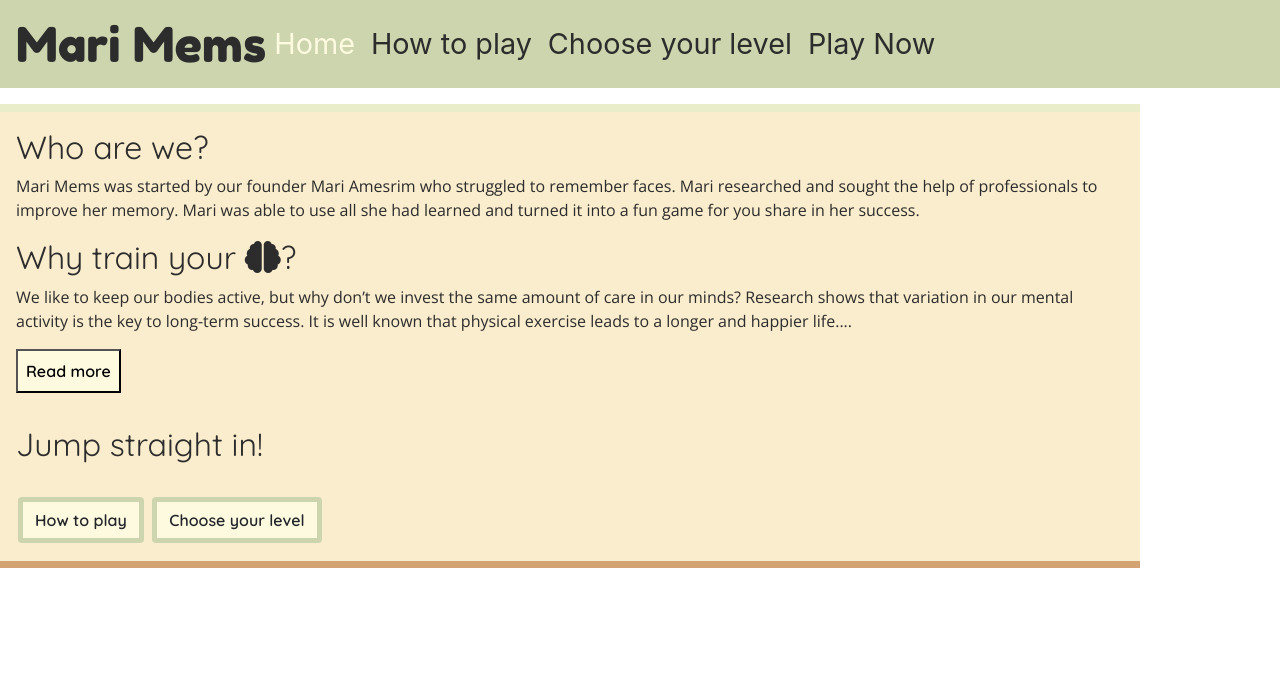
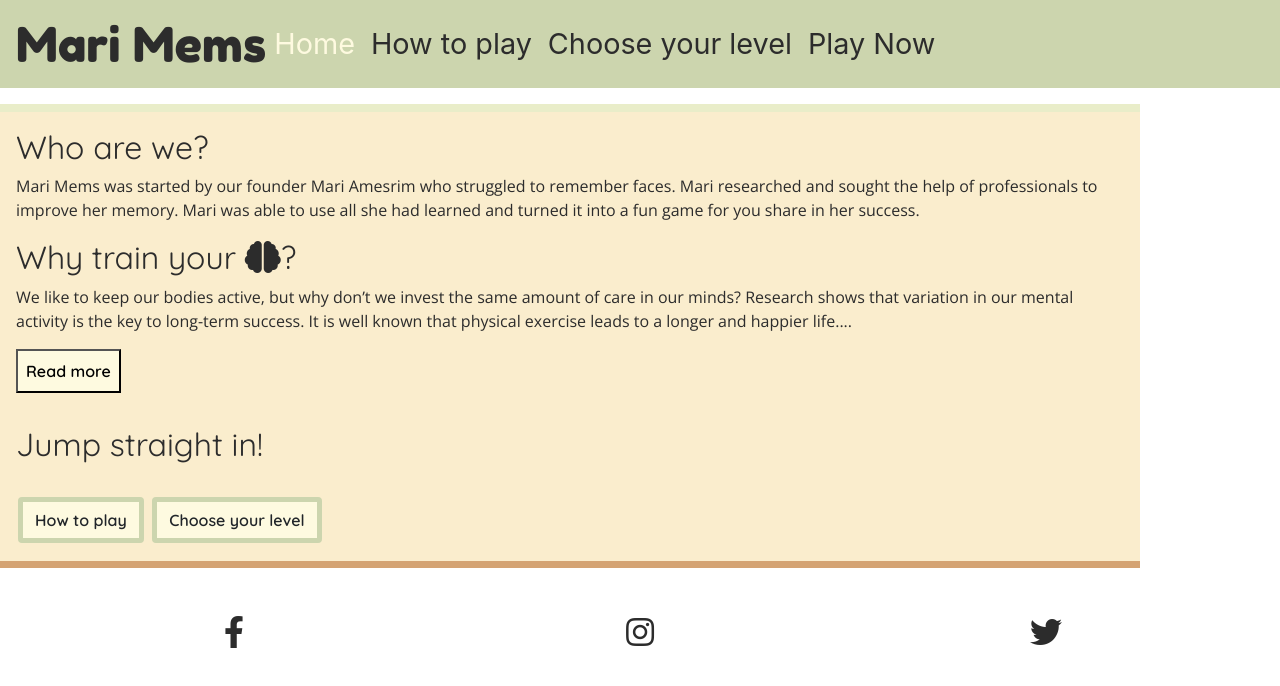
Before and after one commit to Marijoke/MSP2-MariMems, a plain HTML site: page home.html in a window 1280 px wide. Drawn offline with nearby package versions, Linux system fonts and the light colour scheme.

Commit message:
Completed a simple footer to be shared across pages except the into/ index.html page

```diff
--- a/assets/css/style.css
+++ b/assets/css/style.css
@@ -74,7 +74,6 @@ p {
     border: 5px solid #ccd5ae;
     margin: 2px;
 }
-
 .social-media {
     text-align: center;
     text-decoration: none;
@@ -85,7 +84,6 @@ p {
     color: rgb(44, 44, 44)
 }
 .socials {
-    /*padding: 2rem;*/
     margin: 1rem;
 }
 nav {
@@ -139,6 +137,16 @@ nav {
     margin-bottom: 2rem;
     padding: 0.5rem;
 }
+.social-media-footer {
+    text-align: center;
+    text-decoration: none;
+    padding: 0.5rem;
+    margin: 1rem;
+}
+.social-media-footer a {
+    font-size: 2rem;
+    color: rgb(44, 44, 44)
+}
 .memory-game {
     width: 640px;
     height: 640px;
--- a/home.html
+++ b/home.html
@@ -72,8 +72,30 @@
             </div>
         </div>
         </div>
+    </section>
 
-    </section>
+    <footer class="container-fluid footer-section">
+        <div class="row socials">
+            <div class="col social-media-footer">
+                <a target="_blank" href="https://www.facebook.com/">
+                    <i class="fa fa-facebook social-media" aria-hidden="true"></i>
+                    <span class="sr-only">Facebook</span>
+                </a>
+            </div>
+            <div class="col social-media-footer">
+                <a target="_blank" href="https://www.instagram.com/">
+                    <i class="fa fa-instagram social-media" aria-hidden="true"></i>
+                    <span class="sr-only">Instagram</span>
+                </a>
+            </div>
+            <div class="col social-media-footer">
+                <a target="_blank" href="https://twitter.com/">
+                    <i class="fa fa-twitter social-media" aria-hidden="true"></i>
+                    <span class="sr-only">Twitter</span>
+                </a>
+            </div>
+    </div>
+    </footer>
 </body>
 <script src="js/script.js"></script>
 <script src="https://code.jquery.com/jquery-3.5.1.slim.min.js"
```
